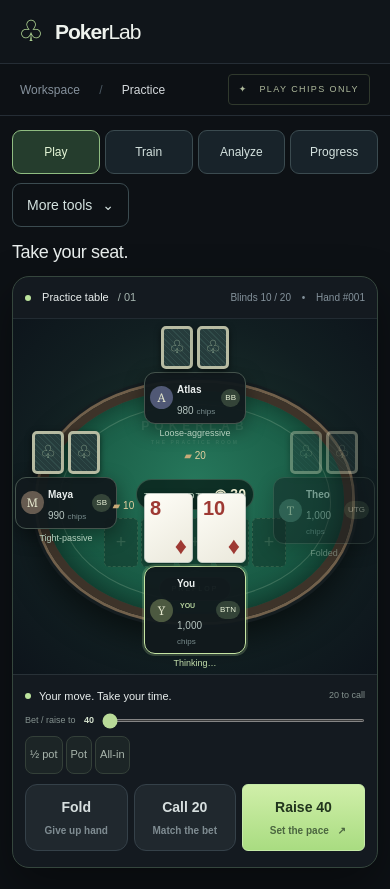
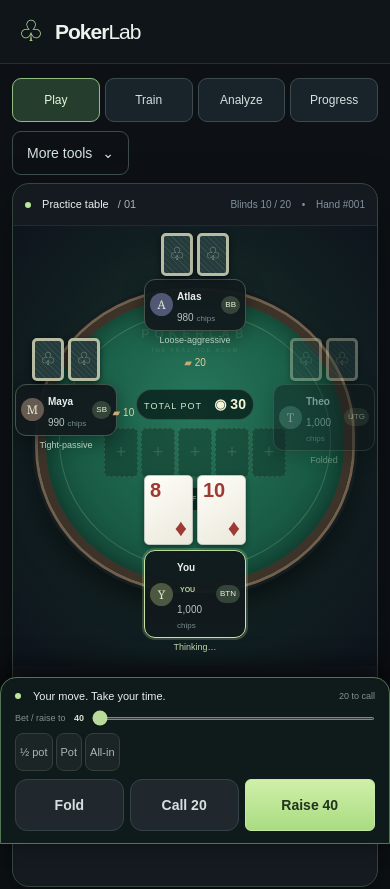
Before and after one commit to vendoraise-lang/Poker-software, a Next.js app: page / in a window 390 px wide. Shown: the top 889 px of the page. Built offline with nearby package versions, Linux system fonts and the light colour scheme.

Commit message:
Fix mobile hero and board overlap with fixed safe-area betting dock

```diff
--- a/app/globals.css
+++ b/app/globals.css
@@ -3843,3 +3843,38 @@ button:disabled {
   .sidebar nav { display: none !important; }
   .sidebar-bottom { display: none; }
 }
+
+/* Mobile gameplay correctness: keep hole cards below the board and actions accessible. */
+@media (max-width: 760px) {
+  .play-screen > header { display: none; }
+  .play-screen .practice-heading-compact { display: none; }
+  .play-screen .workspace-links { margin-bottom: 8px !important; }
+  .play-screen .table-scene { height: 440px; }
+  .play-screen .felt { top: 65px; bottom: 76px; }
+  .play-screen .seat-0 { bottom: 11px; }
+  .play-screen .board-area { top: 163px; }
+  .play-screen .seat-0 .seat-cards { margin-bottom: 5px; }
+  .play-screen .table-panel { overflow: visible; padding-bottom: 220px; }
+  .play-screen .action-area {
+    position: fixed;
+    left: 0;
+    right: 0;
+    bottom: 0;
+    z-index: 40;
+    max-height: 42dvh;
+    overflow-y: auto;
+    overscroll-behavior: contain;
+    padding: 10px 14px calc(12px + env(safe-area-inset-bottom));
+    background: #101b1bf7;
+    border: 1px solid #547456;
+    border-radius: 16px 16px 0 0;
+    box-shadow: 0 -8px 28px #000b;
+    backdrop-filter: blur(12px);
+  }
+  .play-screen .action-buttons button { min-height: 52px; }
+  .play-screen .action-buttons small { display: none; }
+  .play-screen .bet-sizing { padding: 7px 0 8px; }
+  .play-screen .turn-label { gap: 4px; flex-wrap: wrap; }
+  .play-screen .turn-label > span:last-child { margin-left: auto; }
+  .play-screen .training-panel { margin-top: 12px; }
+}
```
